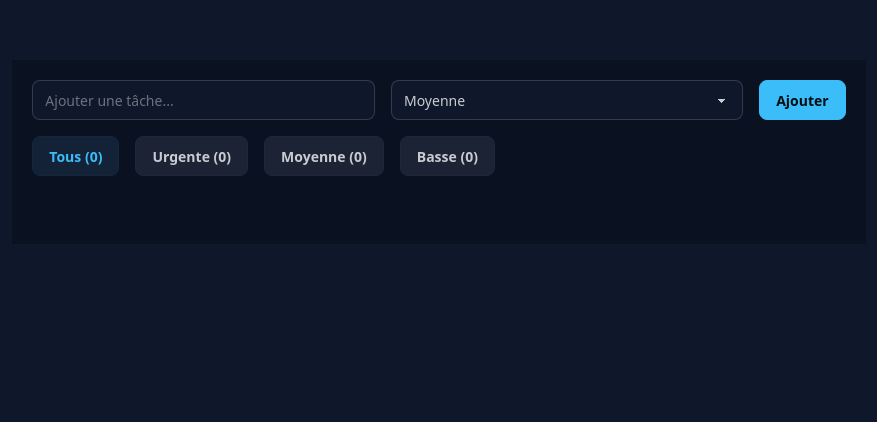
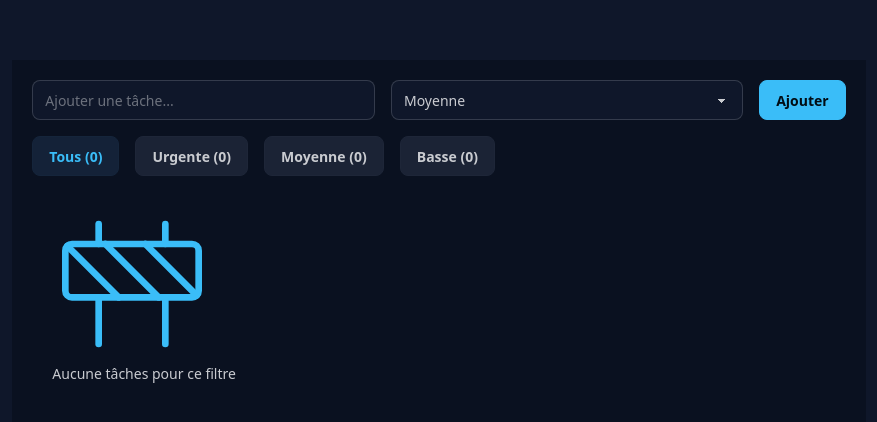
Before and after one commit to LiesTDJ/checkListReact001, a React (Vite) app: page / in a window 1280 px wide. Shown: the top 422 px of the page, without its empty margins (201-1078 px from the left). Built offline with nearby package versions, Linux system fonts and the light colour scheme.

Commit message:
Creation of the text if there is nothing in the list.

```diff
--- a/src/App.tsx
+++ b/src/App.tsx
@@ -1,5 +1,6 @@
 import { useEffect, useState } from "react"
 import TodoItem from "./TodoItem";
+import { Construction } from "lucide-react";
 
 type Priority = "Urgente" | "Moyenne" | "Basse"
 
@@ -122,8 +123,10 @@ function App() {
             </ul>
           ) : (
             <div className="flex justify-center item-center flex-col p-5">
-              <div className=""></div>
-
+              <div>
+                <Construction strokeWidth={1} className="w-40 h-40 text-primary"/>
+              </div>
+              <p className="text-sm">Aucune tâches pour ce filtre</p>
             </div>
           )}
         </div>
```
